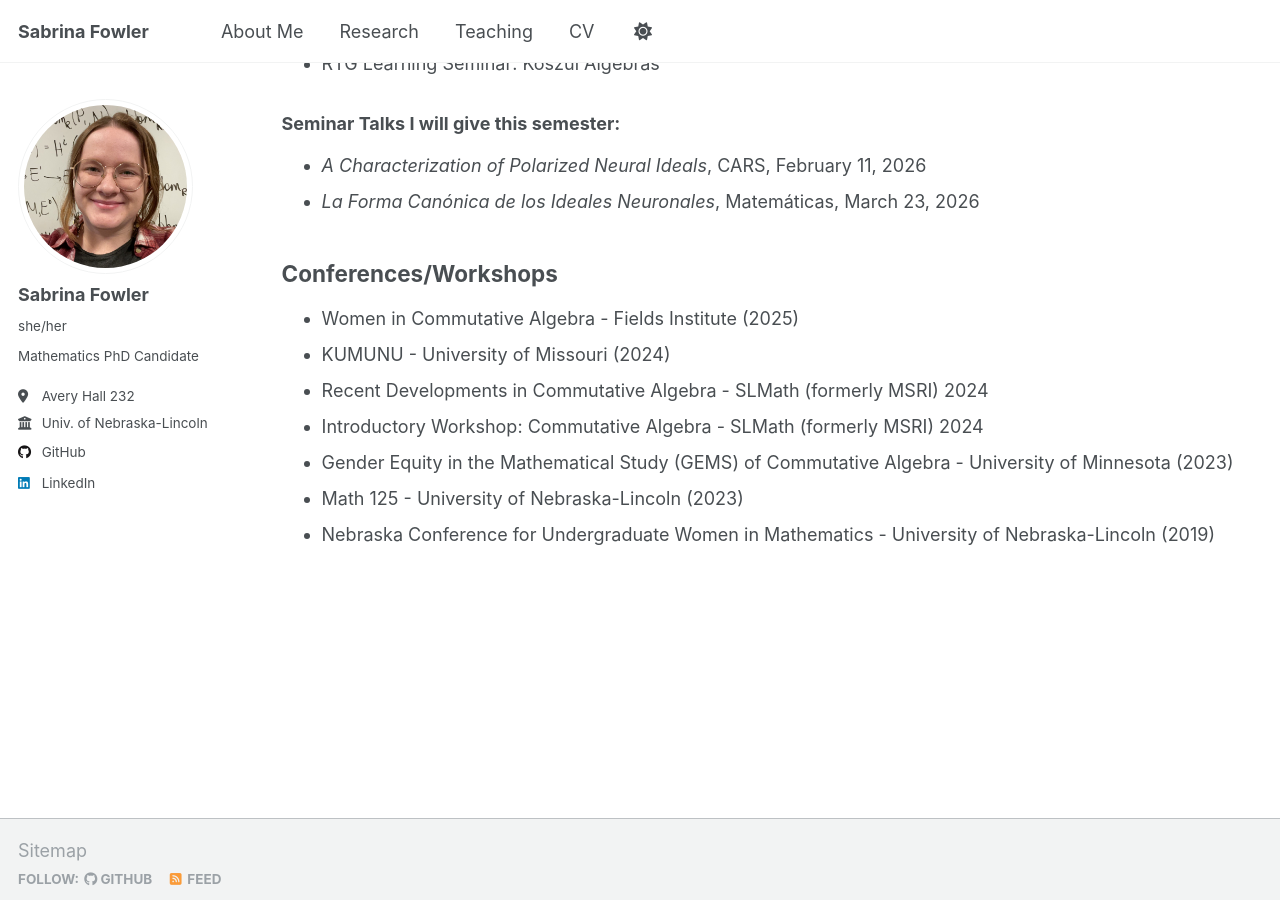
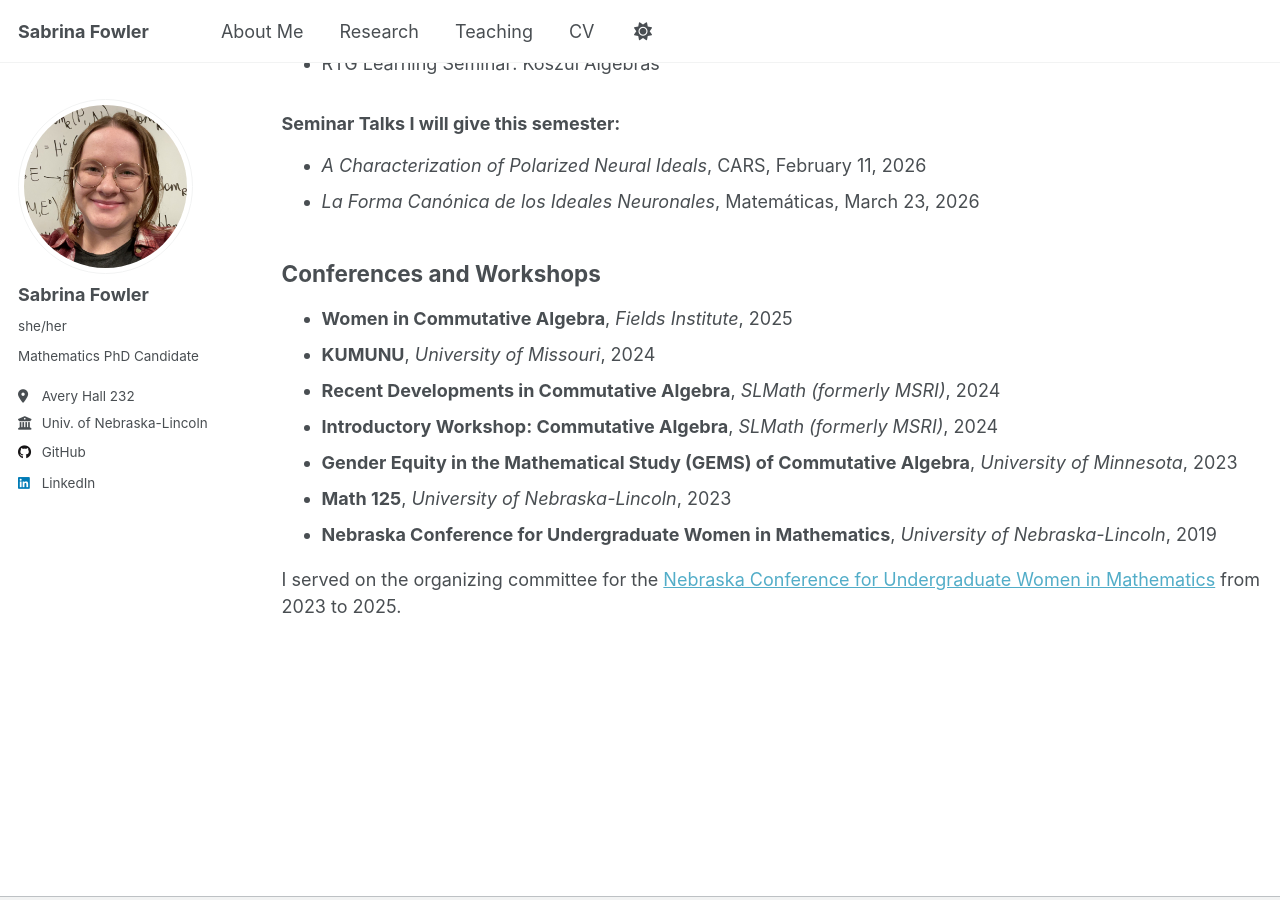
Before and after one commit to sabrinafowler/sabrinafowler.github.io, a Jekyll site: the page built from _pages/research.md, in a window 1280 px wide and 900 px high, scrolled down 677 px. Built offline with Jekyll 4.4.1, drawn with Linux system fonts in a browser that asks for light colours.

Commit message:
Conferences and Workshops section update

```diff
--- a/_pages/research.md
+++ b/_pages/research.md
@@ -24,11 +24,13 @@ I am currently regularly attending the following seminars at University of Nebra
   * _A Characterization of Polarized Neural Ideals_, CARS, February 11, 2026
   * _La Forma Canónica de los Ideales Neuronales_, Matemáticas, March 23, 2026
 
-## Conferences/Workshops
-  * Women in Commutative Algebra - Fields Institute (2025)
-  * KUMUNU - University of Missouri (2024)
-  * Recent Developments in Commutative Algebra - SLMath (formerly MSRI) 2024
-  * Introductory Workshop: Commutative Algebra - SLMath (formerly MSRI) 2024
-  * Gender Equity in the Mathematical Study (GEMS) of Commutative Algebra - University of Minnesota (2023)
-  * Math 125 - University of Nebraska-Lincoln (2023)
-  * Nebraska Conference for Undergraduate Women in Mathematics - University of Nebraska-Lincoln (2019)
+## Conferences and Workshops
+  * __Women in Commutative Algebra__, _Fields Institute_, 2025
+  * __KUMUNU__, _University of Missouri_, 2024
+  * __Recent Developments in Commutative Algebra__, _SLMath (formerly MSRI)_, 2024
+  * __Introductory Workshop: Commutative Algebra__, _SLMath (formerly MSRI)_, 2024
+  * __Gender Equity in the Mathematical Study (GEMS) of Commutative Algebra__, _University of Minnesota_, 2023
+  * __Math 125__, _University of Nebraska-Lincoln_, 2023
+  * __Nebraska Conference for Undergraduate Women in Mathematics__, _University of Nebraska-Lincoln_, 2019
+
+I served on the organizing committee for the [Nebraska Conference for Undergraduate Women in Mathematics](https://math.unl.edu/ncuwm/) from 2023 to 2025.
```
